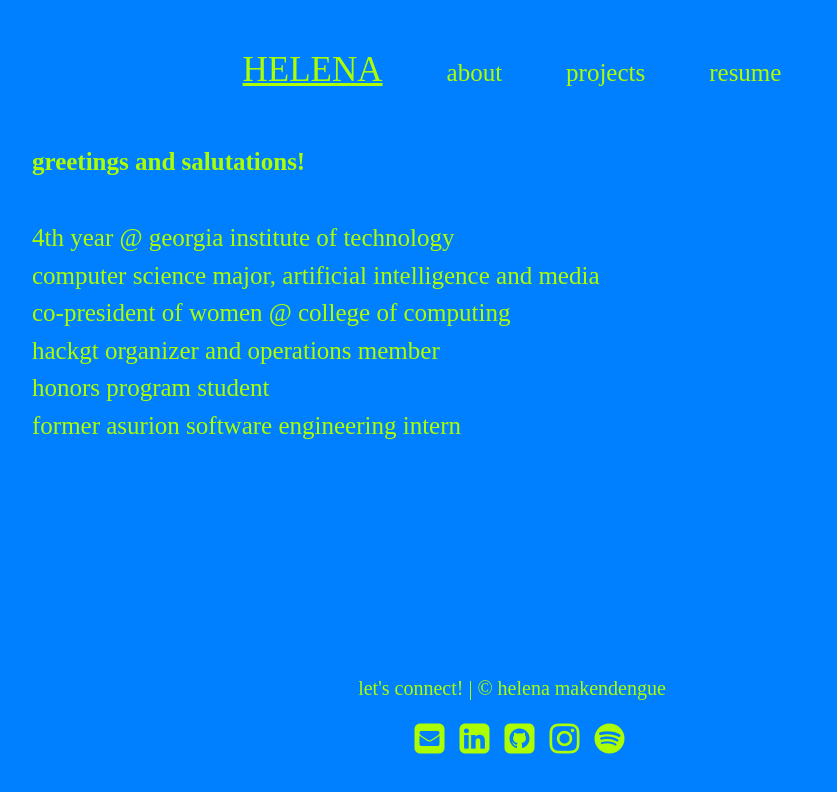
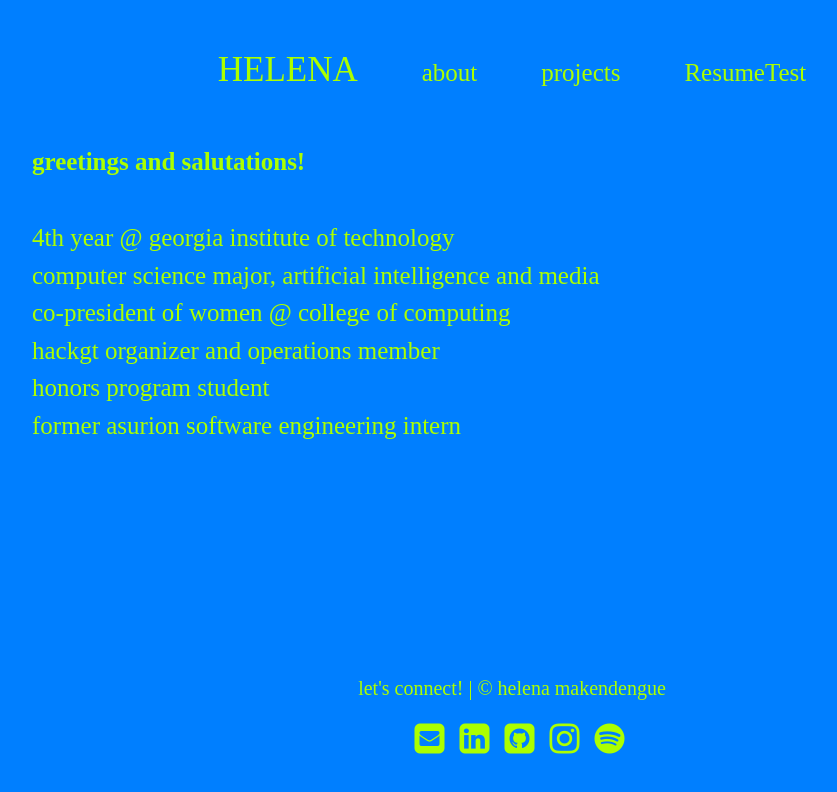
Before and after one commit to HelenaMakendengue/HelenaMakendengue.github.io, a React (Create React App) app: page /#/ in a window 1280 px wide. Shown: the top 792 px of the page, without its empty margins (128-965 px from the left). Built offline with nearby package versions, Linux system fonts and the light colour scheme; a web font is replaced by a local one.

Commit message:
testing stuff

```diff
--- a/src/App.css
+++ b/src/App.css
@@ -59,7 +59,7 @@ body {
 }
 
 .content > .content-text > ul:hover {
-  color: white;
+  color: black;
   cursor: pointer;
 }
 
--- a/src/components/NavBar.js
+++ b/src/components/NavBar.js
@@ -1,6 +1,7 @@
 import React, { Component } from 'react';
 import { NavLink } from 'react-router-dom';
 import "../../src/styles/NavBar.css";
+import resume from '../assets/resume.pdf';
 
 class NavBar extends Component {
   render() {
@@ -17,7 +18,7 @@ class NavBar extends Component {
             <NavLink exact to="/projects" className="nav-link" activeClassName="active-nav">projects</NavLink>
           </li>
           <li>
-            <NavLink exact to="/resume" className="nav-link" activeClassName="active-nav">resume</NavLink>
+            <a className="resume-dl" href={resume}>ResumeTest</a>
           </li>
         </ul>
       </div>
--- a/src/components/Projects.js
+++ b/src/components/Projects.js
@@ -1,6 +1,5 @@
 import React, { Component } from 'react';
 import NavBar from './NavBar';
-import InfoBox from './InfoBox'
 import Footer from './Footer';
 
 class Projects extends Component {
@@ -9,32 +8,6 @@ class Projects extends Component {
         document.title = 'Projects | Helena Makendengue';
     }
     render() {
-        const projects = [
-            {
-                image: "website.png",
-                title: "helenamakendengue.github.io",
-                byline: "Created by me",
-                description: "My personal website!",
-                link: "https://helenamakendengue.github.io/#/",
-                linkName: "You're here right now!"
-            },
-            {
-                image: "sprint.png",
-                title: "Sprint Tech Check Up",
-                byline: "Soluto @ Asurion",
-                description: "Refactored a full-stack web application for Sprint customers, using React that allows them to diagnose and review phone battery related issues and advice using decision tree logic based on customer input",
-                link: "https://sprint.techcheckup.co/battery/battery_root",
-                linkName: "Find the website here!"
-            },
-            {
-                image: "armri.png",
-                title: "Augmented Reality MRI",
-                byline: "Medical-image Analysis & Statistical Interpretation Lab @ Vanderbilt University",
-                description: "Programmed an augmented reality MRI game using C#, the Microsoft Face API, and a Microsoft Kinect for Windows, to help facilitate the learning of human anatomy for grades K-12. Authored a research paper titled “Interfacing the Microsoft Face API and Kinect for Windows to Create a Personalized, Augmented Reality MRI” published by Vanderbilt University’s Young Scientist Journal (May 2017 issue)",
-                link: "https://vimeo.com/173657548",
-                linkName: "Click here for a video demo!"
-            }
-        ]
         return (
             <div className="container">
                 <NavBar/>
--- a/src/components/Resume.js
+++ b/src/components/Resume.js
@@ -16,10 +16,10 @@ class Resume extends Component {
                 <NavBar/>
                 <div className="content">
                     <div className="content-text">
-                        <a className="resume-dl" href={resume} download="Helena_Makendengue_Resume_2020">
+                        <a className="resume-dl" href={resume}>
                             Download Resume
                         </a>
-                        <iframe className="resume" title="resume" frameBorder="0" src={resume}/>
+                        <p>Resume opened in new tab.</p>
                     </div>
                 </div>
                 <Footer/>
--- a/src/index.js
+++ b/src/index.js
@@ -5,18 +5,16 @@ import * as serviceWorker from './serviceWorker';
 import { Switch, Route, HashRouter as Router } from 'react-router-dom';
 import Landing from './components/Landing';
 import About from './components/About';
-import Resume from './components/Resume';
 import Projects from './components/Projects';
 import Error from './components/Error.js';
 
 const routing = (
     <Router>
         <Switch>
-            <Route exact path="/" component={Landing} />
-            <Route exact path="/about" component={About} />
-            <Route exact path="/resume" component={Resume} />
-            <Route exact path="/projects" component={Projects} />
-            <Route path='*' component={Error} />
+            <Route exact path="/" component={Landing}/>
+            <Route exact path="/about" component={About}/>
+            <Route exact path="/projects" component={Projects}/>
+            <Route path='*' component={Error}/>
         </Switch>
     </Router>
   )
--- a/src/styles/Footer.css
+++ b/src/styles/Footer.css
@@ -24,5 +24,5 @@
 }
 
 .footer-socials > a:hover {
-    color: white;
+    color: black;
 }
--- a/src/styles/NavBar.css
+++ b/src/styles/NavBar.css
@@ -22,6 +22,11 @@
 .navbar a {
   color: #abff00;
   font-size: 25px;
+  width: 100%;
+  height: 100%;
+  margin: 0;
+  text-decoration: none;
+  background-color: transparent;
 }
 
 .navbar > ul {
@@ -42,10 +47,26 @@
 }
 
 .navbar > ul > li:hover > a {
-  color: white;
+  color: black;
+  text-decoration: underline;
 }
 
 .navbar a.active-nav {
   color: #abff00;
   text-decoration: underline;
 }
+
+.navbar > ul > li:hover > a {
+  color: black;
+  text-decoration: underline;
+}
+
+.home-nav-link a:nth-child(1).active-nav {
+  color: #abff00;
+  text-decoration: none;
+}
+
+.home-nav-link a:nth-child(1):hover {
+  color: #abff00;
+  text-decoration: none;
+}
```
Also changed, not shown: 1 other file (tests, documents, lock files or other folders).
